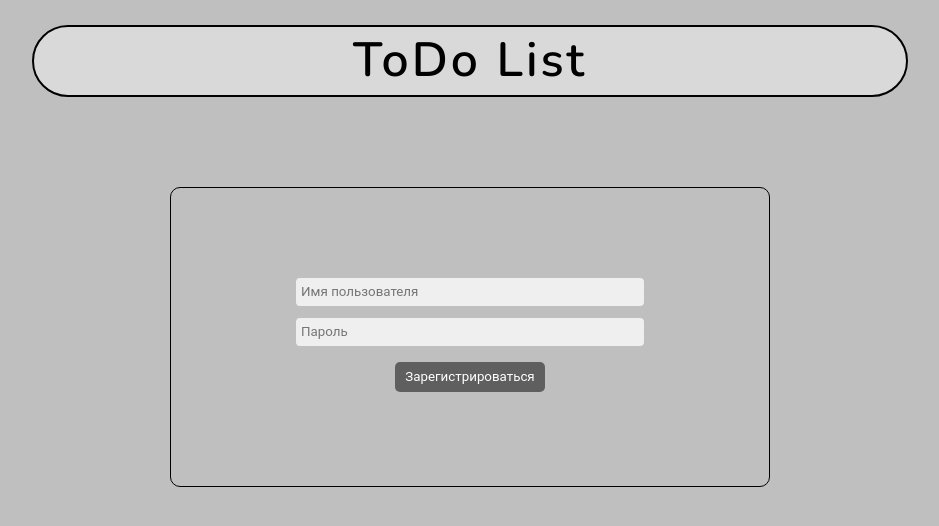
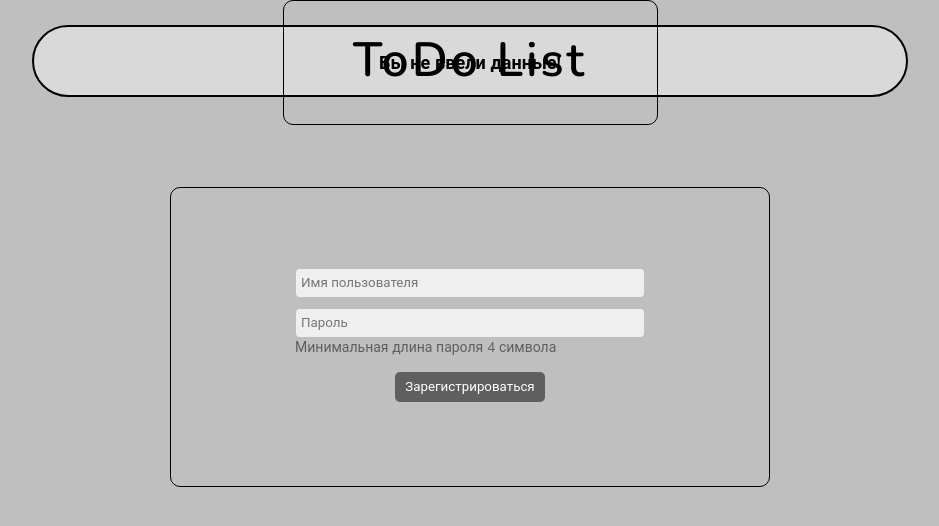
Before and after one commit to tawerx/ToDo-List, a React (Create React App) app: page /auth/registration in a window 1280 px wide. Both pictures are taken after a click on the button "Зарегистрироваться". Shown: the top 526 px of the page, without its empty margins (170-1109 px from the left). Built offline with nearby package versions, Linux system fonts and the light colour scheme.

Commit message:
add custom alert

```diff
--- a/src/components/Header.tsx
+++ b/src/components/Header.tsx
@@ -5,6 +5,7 @@ import { setTitle, setFlag, setClear } from '../redux/slices/logic';
 import { RootState } from '../redux/store';
 import axios from 'axios';
 import { useNavigate } from 'react-router-dom';
+import Alert from './alert';
 
 const Header = () => {
   const navigate = useNavigate();
@@ -13,9 +14,18 @@ const Header = () => {
   const { title } = useSelector((state: RootState) => state.logic);
   const inputRef = React.useRef(null);
   const exitRef = React.useRef(null);
+
+  const [alertMessage, setAlertMessage] = React.useState('');
+  const [showAlert, setShowAlert] = React.useState(false);
+
   const onClickAddPost = () => {
     if (title == 'Введите заметку' || title == '') {
-      alert('Вы не ввели название заметки');
+      // alert('Вы не ввели название заметки');
+      setAlertMessage('Вы не ввели название заметки');
+      setShowAlert(true);
+      setTimeout(() => {
+        setShowAlert(false);
+      }, 3000);
     } else {
       axios
         .post(
@@ -30,10 +40,20 @@ const Header = () => {
         )
         .then((res) => {
           dispatch(setFlag());
-          alert(res.data.message);
+          // alert(res.data.message);
+          setAlertMessage(res.data.message);
+          setShowAlert(true);
+          setTimeout(() => {
+            setShowAlert(false);
+          }, 3000);
         })
         .catch((e) => {
-          alert(e.response.data.message);
+          // alert(e.response.data.message);
+          setAlertMessage(e.response.data.message);
+          setShowAlert(true);
+          setTimeout(() => {
+            setShowAlert(false);
+          }, 3000);
           if (e.response.data.message === 'Пользователь не авторизован.') {
             localStorage.removeItem('token');
             dispatch(setClear());
@@ -92,6 +112,8 @@ const Header = () => {
   }, []);
 
   return (
+    <>
+      <>{showAlert && <Alert message={alertMessage} />}</>
       <div className="header">
         <div className="header-top">
           <div ref={headerTitleRef} className="header--title">
@@ -149,6 +171,7 @@ const Header = () => {
           })}
         </div>
       </div>
+    </>
   );
 };
 
--- /dev/null
+++ b/src/components/alert/Alert.module.scss
@@ -0,0 +1,39 @@
+html {
+  position: relative;
+}
+
+.alert_container {
+  position: absolute;
+  top: 0;
+  left: 0;
+  right: 0;
+  margin: auto;
+  width: 375px;
+  height: 125px;
+  border: 1px solid black;
+  border-radius: 10px;
+  display: flex;
+  justify-content: center;
+  align-items: center;
+  z-index: 999;
+  .alert {
+    span {
+      font-size: 18px;
+      font-weight: 700;
+    }
+
+    button {
+      position: absolute;
+      bottom: 0;
+      left: 120px;
+      border: 0px;
+      border-radius: 5px;
+      margin: 5px;
+      height: 30px;
+      width: 150px;
+      background-color: #5f5f5f;
+      color: white;
+      cursor: pointer;
+    }
+  }
+}
--- /dev/null
+++ b/src/components/alert/index.tsx
@@ -0,0 +1,33 @@
+import React, { Dispatch, SetStateAction } from 'react';
+import styles from './Alert.module.scss';
+
+type AlertProps = {
+  message: string;
+  // setAlert: Dispatch<SetStateAction<boolean>>;
+};
+
+const Alert: React.FC<AlertProps> = ({ message }) => {
+  const alertWrapperRef = React.useRef(null);
+  React.useEffect(() => {
+    if (localStorage.getItem('colors') != null) {
+      const { wrapperColor } = JSON.parse(localStorage.getItem('colors') as string);
+
+      if (alertWrapperRef.current) {
+        const htmlElement = alertWrapperRef.current as HTMLElement;
+        htmlElement.style.backgroundColor = wrapperColor;
+      }
+    }
+    console.log('render alert');
+  }, []);
+
+  return (
+    <div ref={alertWrapperRef} className={styles.alert_container}>
+      <div className={styles.alert}>
+        <span>{message}</span>
+        {/* <button onClick={() => setAlert(false)}>Подтвердить</button> */}
+      </div>
+    </div>
+  );
+};
+
+export default Alert;
--- a/src/routes/Auth/Auth.module.scss
+++ b/src/routes/Auth/Auth.module.scss
@@ -37,6 +37,12 @@
       color: black;
     }
   }
+
+  p {
+    font-size: 14px;
+    margin-top: -10px;
+    opacity: 0.5;
+  }
 }
 
 .auth_button_control {
@@ -64,6 +70,19 @@
   h1 {
     font-weight: 600;
   }
+
+  a {
+    color: black;
+    &:visited {
+      color: black;
+    }
+    &:hover {
+      color: black;
+    }
+    &:active {
+      color: black;
+    }
+  }
   @media (max-width: 876px) {
     width: 100%;
   }
--- a/src/routes/Auth/index.tsx
+++ b/src/routes/Auth/index.tsx
@@ -1,9 +1,10 @@
 import axios from 'axios';
 import React from 'react';
 import styles from './Auth.module.scss';
-import { useLocation, useNavigate } from 'react-router-dom';
+import { Link, useLocation, useNavigate } from 'react-router-dom';
 import { useDispatch } from 'react-redux';
 import { setClear } from '../../redux/slices/logic';
+import Alert from '../../components/alert';
 
 const Auth = () => {
   const dispatch = useDispatch();
@@ -11,6 +12,8 @@ const Auth = () => {
   const navigate = useNavigate();
   const [username, setUsername] = React.useState('');
   const [password, setPassword] = React.useState('');
+  const [alertMessage, setAlertMessage] = React.useState('');
+  const [showAlert, setShowAlert] = React.useState(false);
   const headerTitleRef = React.useRef(null);
   const wrapperRef = React.useRef(null);
 
@@ -34,7 +37,26 @@ const Auth = () => {
 
   const onClickReg = () => {
     if (username == '' || password == '') {
-      alert('Вы не ввели данные!');
+      // alert('Вы не ввели данные!');
+      setAlertMessage('Вы не ввели данные!');
+      setShowAlert(true);
+      setTimeout(() => {
+        setShowAlert(false);
+      }, 3000);
+    } else if (password.length < 5) {
+      // alert('Длина пароля меньше 5 символов!');
+      setAlertMessage('Длина пароля меньше 5 символов!');
+      setShowAlert(true);
+      setTimeout(() => {
+        setShowAlert(false);
+      }, 3000);
+    } else if (password.split('').includes(' ')) {
+      // alert('Пароль не должен содержать пробелы!');
+      setAlertMessage('Пароль не должен содержать пробелы!');
+      setShowAlert(true);
+      setTimeout(() => {
+        setShowAlert(false);
+      }, 3000);
     } else {
       axios
         .post(`${process.env.REACT_APP_API_URL}auth/registration`, {
@@ -43,7 +65,10 @@ const Auth = () => {
         })
         .then(() => {
           axios
-            .post(`${process.env.REACT_APP_API_URL}auth/login`, { username, password })
+            .post(`${process.env.REACT_APP_API_URL}auth/login`, {
+              username,
+              password,
+            })
             .then((res) => {
               setPassword('');
               setUsername('');
@@ -52,7 +77,12 @@ const Auth = () => {
               navigate(`/user/${username}`);
             })
             .catch((e) => {
-              alert(e.response.data.message);
+              // alert(e.response.data.message);
+              setAlertMessage(e.response.data.message);
+              setShowAlert(true);
+              setTimeout(() => {
+                setShowAlert(false);
+              }, 3000);
               if (e.response.data.message === 'Пользователь не авторизован.') {
                 localStorage.removeItem('token');
                 dispatch(setClear());
@@ -60,7 +90,12 @@ const Auth = () => {
             });
         })
         .catch((e) => {
-          alert(e.response.data.message);
+          // alert(e.response.data.message);
+          setAlertMessage(e.response.data.message);
+          setShowAlert(true);
+          setTimeout(() => {
+            setShowAlert(false);
+          }, 3000);
           if (e.response.data.message === 'Пользователь не авторизован.') {
             localStorage.removeItem('token');
             dispatch(setClear());
@@ -71,11 +106,19 @@ const Auth = () => {
 
   const onClickEnter = () => {
     if (username == '' || password == '') {
-      alert('Вы не ввели данные!');
+      // alert('Вы не ввели данные!');
+      setAlertMessage('Вы не ввели данные!');
+      setShowAlert(true);
+      setTimeout(() => {
+        setShowAlert(false);
+      }, 3000);
     } else {
       localStorage.setItem('userName', username);
       axios
-        .post(`${process.env.REACT_APP_API_URL}auth/login`, { username, password })
+        .post(`${process.env.REACT_APP_API_URL}auth/login`, {
+          username,
+          password,
+        })
         .then((res) => {
           setPassword('');
           setUsername('');
@@ -83,7 +126,12 @@ const Auth = () => {
           navigate(`/user/${username}`);
         })
         .catch((e) => {
-          alert(e.response.data.message);
+          // alert(e.response.data.message);
+          setAlertMessage(e.response.data.message);
+          setShowAlert(true);
+          setTimeout(() => {
+            setShowAlert(false);
+          }, 3000);
           if (e.response.data.message === 'Пользователь не авторизован.') {
             localStorage.removeItem('token');
             dispatch(setClear());
@@ -94,8 +142,11 @@ const Auth = () => {
 
   return (
     <div className="wrapper">
+      {showAlert && <Alert message={alertMessage} />}
       <div ref={headerTitleRef} className={styles.header_title}>
-        <h1>ToDo List</h1>
+        <Link to={'/'}>
+          <h1>ToDo List</h1>
+        </Link>
       </div>
       <div ref={wrapperRef} className={styles.auth_wrapper}>
         <div className={styles.auth_form}>
@@ -110,6 +161,9 @@ const Auth = () => {
             placeholder="Пароль"
             onChange={(e) => setPassword(e.target.value)}
           />
+          {location.pathname == '/auth/registration' ? (
+            <p>Минимальная длина пароля 4 символа</p>
+          ) : null}
         </div>
         <div className={styles.auth_button_control}>
           {location.pathname == '/auth/login' ? (
--- a/src/routes/Home.tsx
+++ b/src/routes/Home.tsx
@@ -7,12 +7,16 @@ import { RootState } from '../redux/store';
 import axios from 'axios';
 import Note from '../components/Note';
 import { useNavigate, useParams } from 'react-router-dom';
+import Alert from '../components/alert';
 
 const Home: React.FC = () => {
   const { userId } = useParams();
   const navigate = useNavigate();
   const dispatch = useDispatch();
   const { flag, notes } = useSelector((state: RootState) => state.logic);
+
+  const [alertMessage, setAlertMessage] = React.useState('');
+  const [showAlert, setShowAlert] = React.useState(false);
 
   React.useEffect(() => {
     axios
@@ -23,7 +27,12 @@ const Home: React.FC = () => {
         dispatch(setNotes(res.data));
       })
       .catch((e) => {
-        alert(e.response.data.message);
+        // alert(e.response.data.message);
+        setAlertMessage(e.response.data.message);
+        setShowAlert(true);
+        setTimeout(() => {
+          setShowAlert(false);
+        }, 3000);
         if (e.response.data.message === 'Пользователь не авторизован.') {
           localStorage.removeItem('token');
           dispatch(setClear());
@@ -39,17 +48,26 @@ const Home: React.FC = () => {
 
   React.useEffect(() => {
     if (localStorage.userName != userId) {
-      alert('Пользователь не авторизован.');
+      // alert('Пользователь не авторизован.');
+      setAlertMessage('Пользователь не авторизован');
+      setShowAlert(true);
+      setTimeout(() => {
+        setShowAlert(false);
+        console.log(1);
+      }, 3000);
       navigate('/');
     }
   }, []);
 
   return (
-    <div className="wrapper">
-      <Header />
+    <>
+      <>{showAlert && <Alert message={alertMessage} />}</>
+      <div className="wrapper">
+        <Header />
 
-      <div className="container">{notes.length == 0 ? emptyPosts : postsItems}</div>
-    </div>
+        <div className="container">{notes.length == 0 ? emptyPosts : postsItems}</div>
+      </div>
+    </>
   );
 };
 
--- a/src/routes/Root/Root.module.scss
+++ b/src/routes/Root/Root.module.scss
@@ -6,8 +6,9 @@
     border: 0px;
     border-radius: 5px;
     margin: 5px;
-    height: 30px;
-    width: 150px;
+    height: 45px;
+    width: 160px;
+    font-size: 15px;
     background-color: #5f5f5f;
     color: white;
     cursor: pointer;
```
Lines whose indentation alone changed are shown as unchanged.
